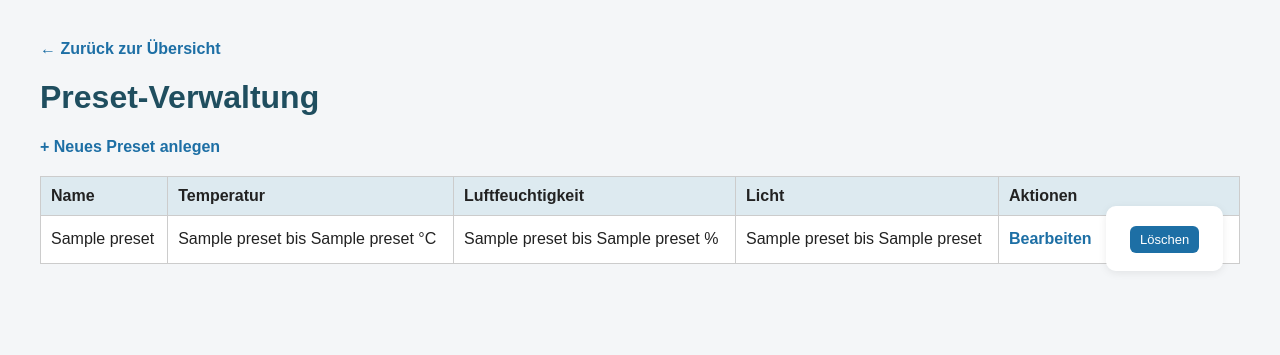
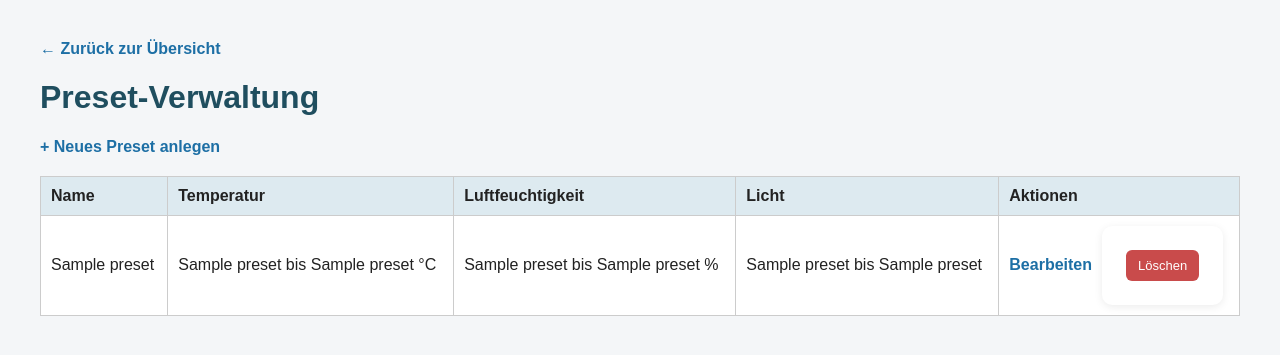
Before and after one commit to Julius2506/IOTBerufsschule, a Flask app: template pi/templates/presets.html in a window 1280 px wide. Shown: the top 355 px of the page. Run offline with Flask 3, Linux system fonts and the light colour scheme; the template is opened without the code that fills it: most values are stand-ins (such as "Sample title", 1, 10 or a date in 2020).

Commit message:
style fix

```diff
--- a/pi/static/style.css
+++ b/pi/static/style.css
@@ -92,12 +92,38 @@ button:hover {
     opacity: 0.9;
 }
 
-td form {
-    display: inline;
-    margin-left: 10px;
+.action-buttons {
+    display: flex;
+    align-items: center;
+    gap: 10px;
+    flex-wrap: wrap;
 }
 
-td button {
-    padding: 6px 10px;
+.action-buttons form {
+    margin: 0;
+}
+
+.edit-link {
+    color: #1d6fa5;
+    font-weight: bold;
+    text-decoration: none;
+}
+
+.edit-link:hover {
+    text-decoration: underline;
+}
+
+.delete-button {
+    background-color: #c94b4b;
+    color: white;
+    border: none;
+    padding: 8px 12px;
+    border-radius: 6px;
+    cursor: pointer;
     font-size: 13px;
+    width: auto;
 }
+
+.delete-button:hover {
+    opacity: 0.9;
+}
--- a/pi/templates/presets.html
+++ b/pi/templates/presets.html
@@ -33,13 +33,15 @@
                         <td>{{ preset[4] }} bis {{ preset[5] }} %</td>
                         <td>{{ preset[6] }} bis {{ preset[7] }}</td>
                         <td>
-                            <a href="/presets/{{ preset[0] }}/edit">Bearbeiten</a>
+                            <div class="action-buttons">
+                                <a class="edit-link" href="/presets/{{ preset[0] }}/edit">Bearbeiten</a>
 
-                            <form action="/presets/{{ preset[0] }}/delete" method="POST" style="display:inline;">
-                                <button type="submit" onclick="return confirm('Preset wirklich löschen?');">
-                                    Löschen
-                                </button>
-                            </form>
+                                <form action="/presets/{{ preset[0] }}/delete" method="POST">
+                                    <button class="delete-button" type="submit" onclick="return confirm('Preset wirklich löschen?');">
+                                        Löschen
+                                    </button>
+                                </form>
+                            </div>
                         </td>
                     </tr>
                 {% endfor %}
```
